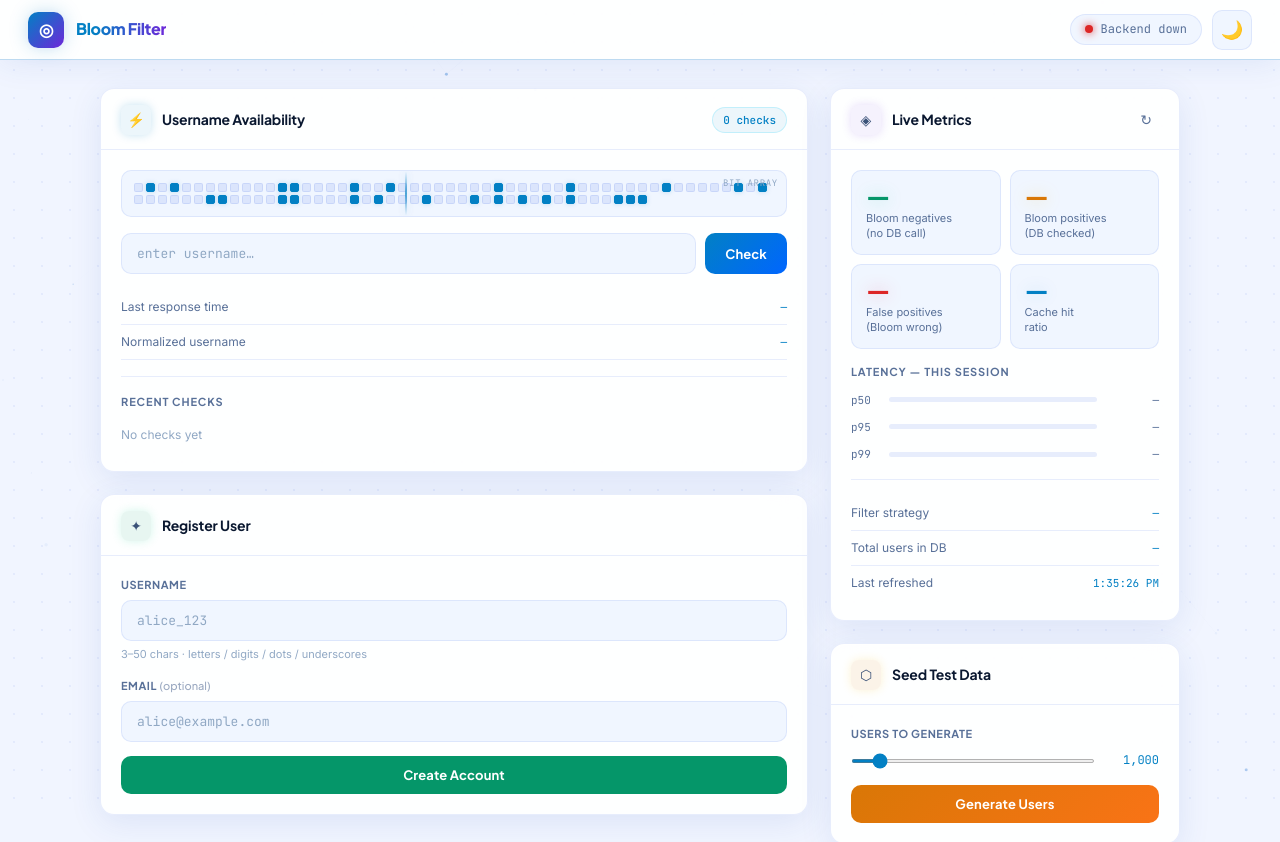
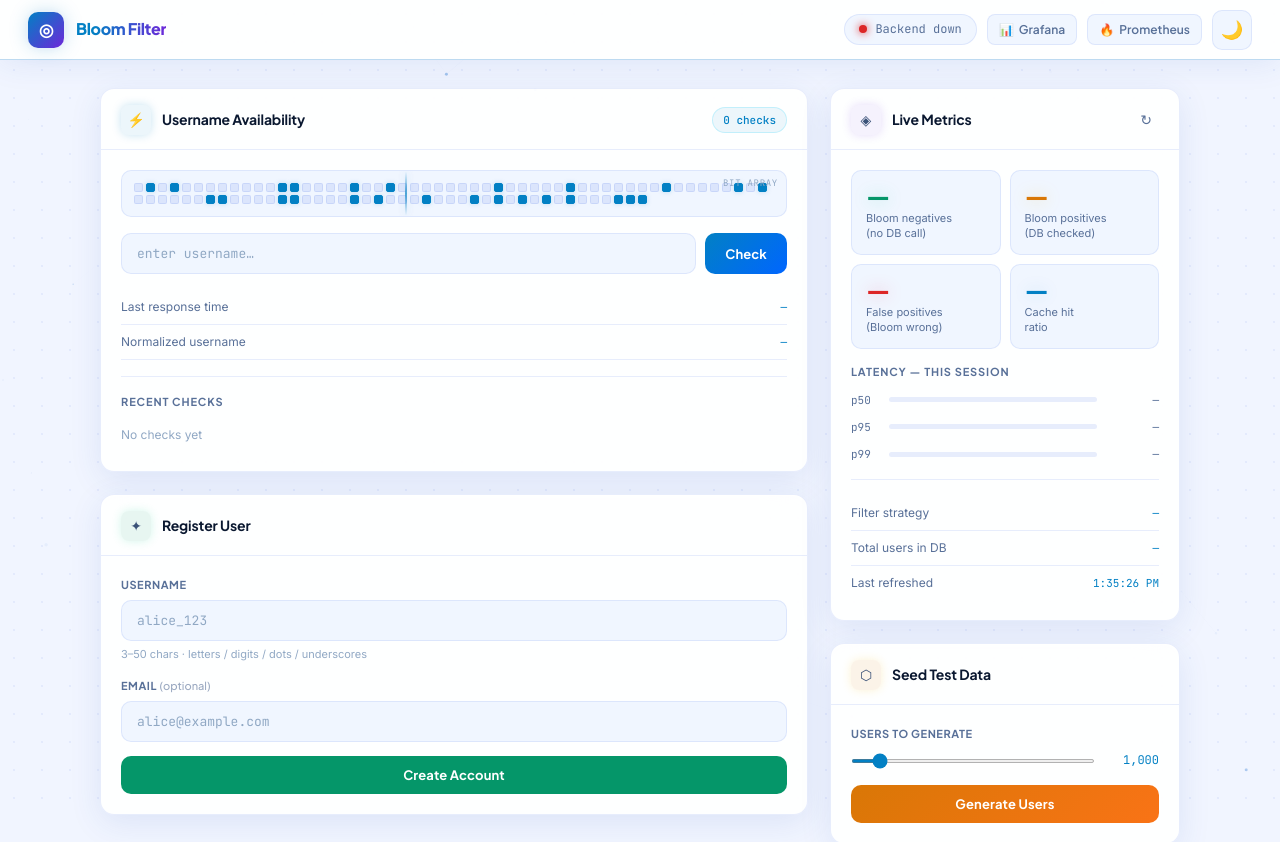
Before and after one commit to Harshh-sahu/Bloom-Filter, a Spring Boot app: page / in a window 1280 px wide. Shown: the top 842 px of the page. Run offline with Spring Boot 4, Linux system fonts and the light colour scheme.

Commit message:
HARSH-019 Add Grafana and Prometheus quick-link buttons to header

```diff
--- a/src/main/resources/static/index.html
+++ b/src/main/resources/static/index.html
@@ -171,6 +171,17 @@ header {
   0%,100% { box-shadow: 0 0 6px var(--grn) }
   50% { box-shadow: 0 0 14px var(--grn), 0 0 24px rgba(52,211,153,.4) }
 }
+.tool-link {
+  display: flex; align-items: center; gap: 5px;
+  font-size: 12px; font-family: 'Plus Jakarta Sans', sans-serif; font-weight: 600;
+  color: var(--tm); text-decoration: none;
+  background: var(--s2); border: 1px solid var(--b1);
+  border-radius: 8px; padding: 5px 11px;
+  transition: all .2s; white-space: nowrap;
+}
+.tool-link:hover { color: var(--cyan); border-color: var(--b2); box-shadow: 0 0 12px var(--cg); transform: translateY(-1px) }
+@media (max-width: 600px) { .tool-link { display: none } }
+
 .theme-btn {
   width: 40px; height: 40px;
   background: var(--s2); border: 1px solid var(--b1);
@@ -568,6 +579,12 @@ input[type="range"] {
       <div class="sdot" id="statusDot"></div>
       <span id="statusText">Connecting…</span>
     </div>
+    <a class="tool-link" id="linkGrafana" href="#" target="_blank" title="Open Grafana">
+      <span>📊</span> Grafana
+    </a>
+    <a class="tool-link" id="linkPrometheus" href="#" target="_blank" title="Open Prometheus">
+      <span>🔥</span> Prometheus
+    </a>
     <button class="theme-btn" id="themeBtn" onclick="toggleTheme()" title="Toggle dark/light mode" aria-label="Toggle theme">🌙</button>
   </div>
 </header>
@@ -1026,6 +1043,13 @@ document.querySelectorAll('.btn').forEach(btn => {
   });
 });
 
+/* ── Tool links (Grafana + Prometheus) ── */
+(function() {
+  const host = window.location.hostname || 'localhost';
+  document.getElementById('linkGrafana').href    = `http://${host}:3000`;
+  document.getElementById('linkPrometheus').href = `http://${host}:9090`;
+})();
+
 /* ── Init ── */
 checkHealth(); loadMetrics();
 setInterval(checkHealth, 10000); setInterval(loadMetrics, 5000);
```
